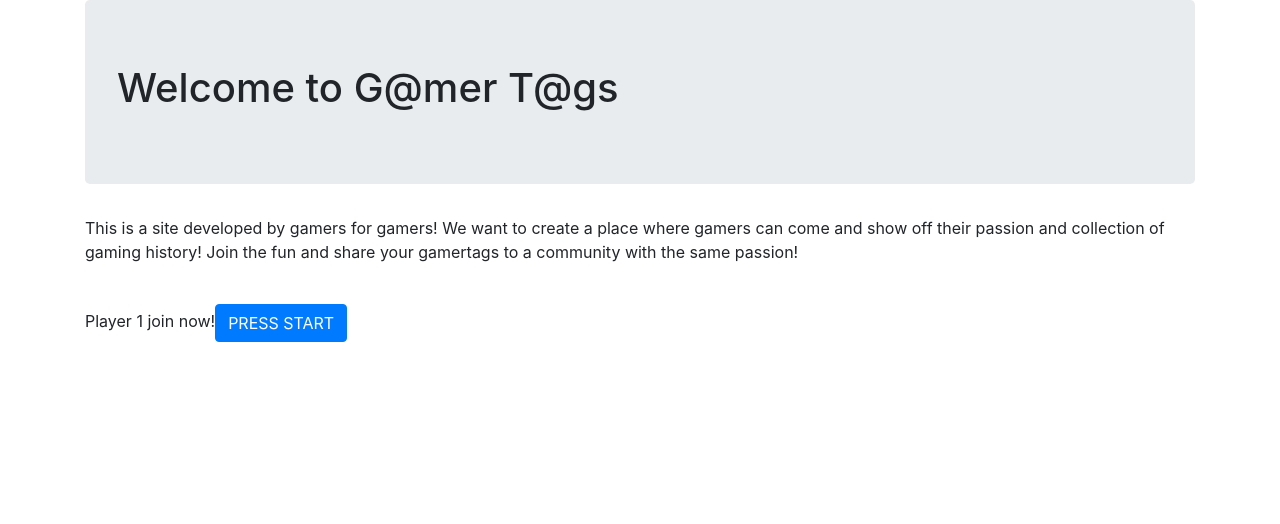
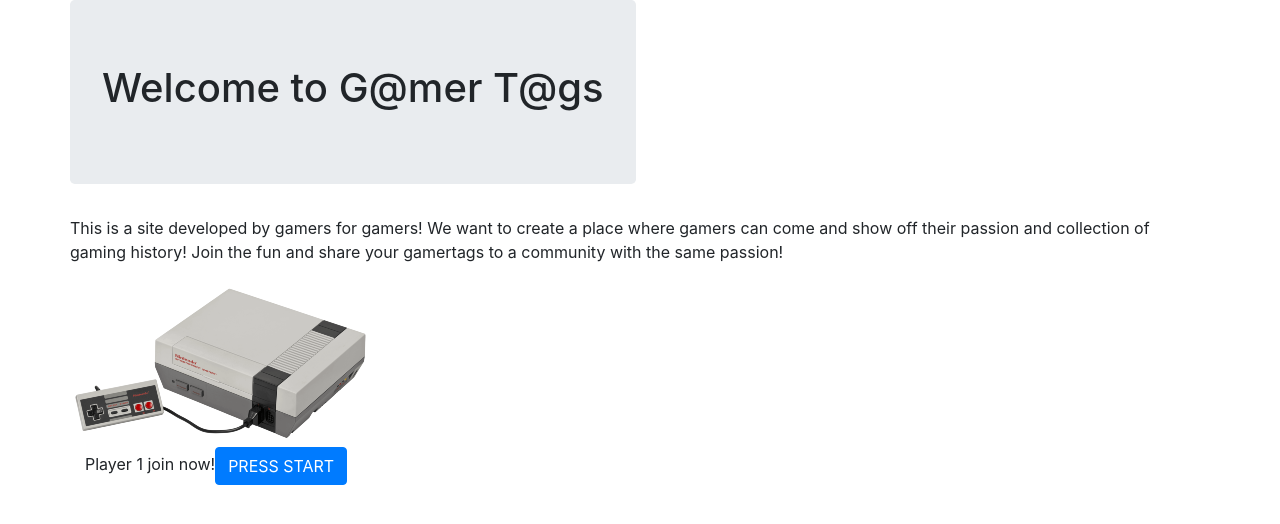
Before and after one commit to RHolter/gamertags, a PHP site: page /views/home.html in a window 1280 px wide. Shown: the part 54-578 px from the top of the page. Run offline with PHP 8.4, Linux system fonts and the light colour scheme.

Commit message:
added changes to home pages, added image, added styling

```diff
--- a/index.php
+++ b/index.php
@@ -20,6 +20,7 @@ $f3->route('GET /', function() {
 }
 );
 
+//Route for profile page
 $f3->route('GET /profile', function (){
     //echo "<h1>User Profile Page</h1>"
     $view = new Template();
--- a/views/home.html
+++ b/views/home.html
@@ -1,31 +1,38 @@
 <!DOCTYPE html>
 <html lang="en">
 <head>
+    <!-- Required meta tags -->
     <meta charset="UTF-8">
     <title>G@mer T@gs</title>
     <link rel="icon" type="image/x-icon" href="images/favicon.png">
+    <!-- Bootstrap CSS -->
     <link rel="stylesheet" href="https://cdn.jsdelivr.net/npm/bootstrap@4.0.0/dist/css/bootstrap.min.css" integrity="sha384-Gn5384xqQ1aoWXA+058RXPxPg6fy4IWvTNh0E263XmFcJlSAwiGgFAW/dAiS6JXm" crossorigin="anonymous">
 </head>
 
 <body>
-
+<!--Navbar-->
 <nav class="navbar navbar-light bg-light">
     <form class="form-inline">
         <a href="{{@BASE}}"><button  class="btn btn-outline-success" type="button">Home</button></a>
         <a href="profile"> <button  class="btn btn-outline-success" type="button">Profile</button></a>
     </form>
 </nav>
-
+<!--Body-->
 <div class="container">
-
-    <div class="jumbotron">
-        <h1>Welcome to G@mer T@gs</h1>
+<!--Banner, Description-->
+    <div class="row">
+        <div class="jumbotron">
+                <h1>Welcome to G@mer T@gs</h1>
+        </div>
+        <p>This is a site developed by gamers for gamers! We want to create a place where gamers can
+            come and show off their passion and collection of gaming history! Join the fun and share your
+            gamertags to a community with the same passion!</p>
     </div>
-
-    <p>This is a site developed by gamers for gamers! We want to create a place where gamers can
-    come and show off their passion and collection of gaming history! Join the fun and share your
-    gamertags to a community with the same passion!</p>
-    <br>
+<!--Console image-->
+    <div class="row">
+        <img src="images/nintendo.png" id="nintendo" alt="nintendo">
+    </div>
+<!--Button-->
     <label>Player 1 join now!</label><a class="btn btn-primary" href="profile" role="button">PRESS START</a>
 </div>
 </body>
```
Also changed, not shown: views/profile.html (+11 -1 lines), images/nintendo.png (added).
